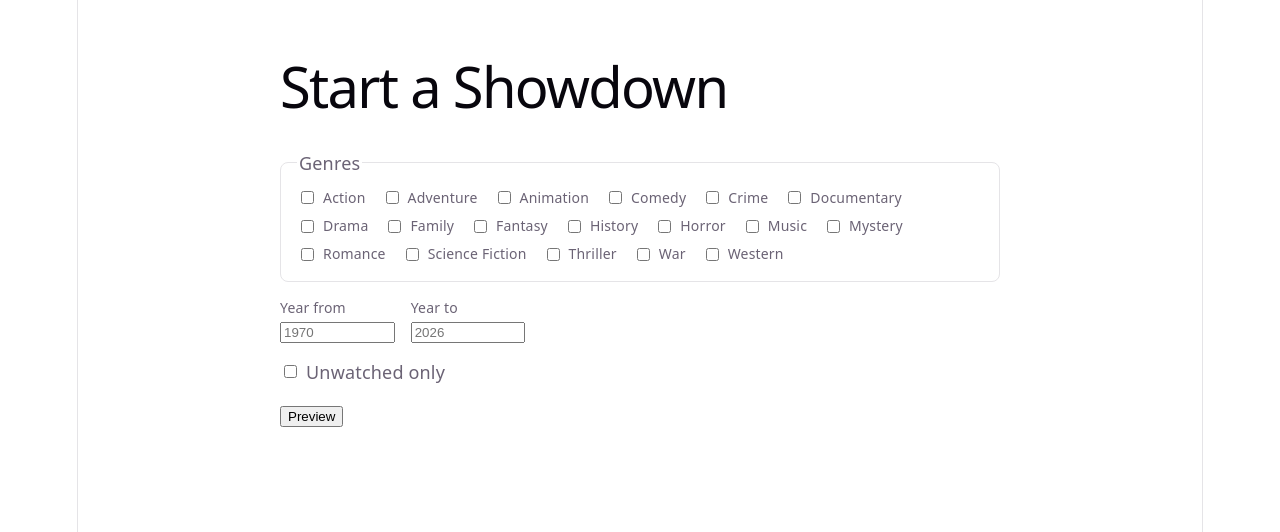
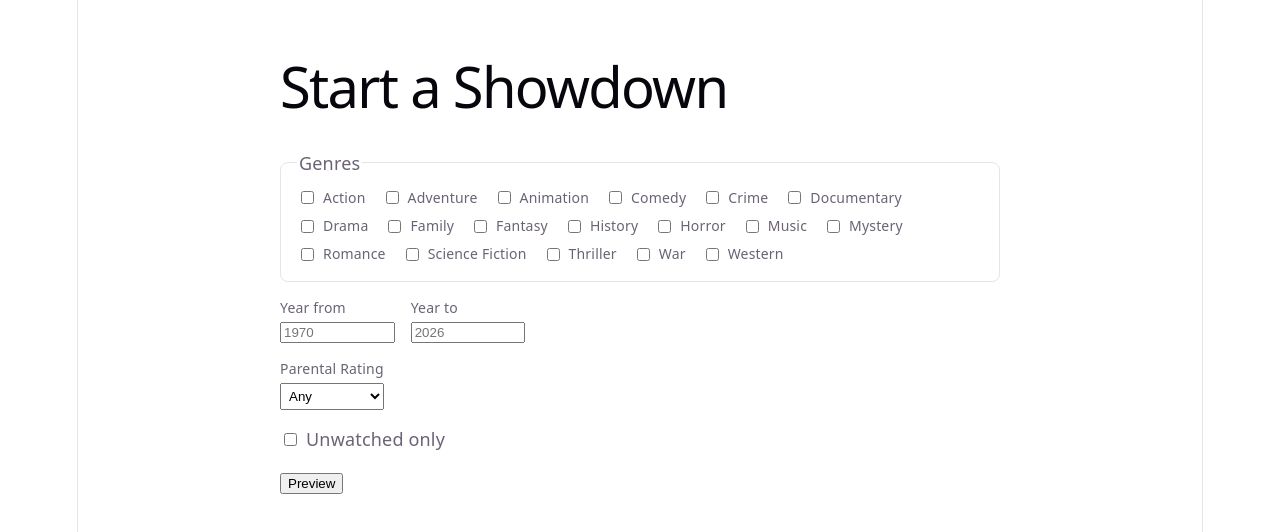
Before and after one commit to eiladin/MovieNightShowdown, a React (Vite) app in the folder web/: page /admin in a window 1280 px wide. Shown: the top 532 px of the page. Built offline with nearby package versions, Linux system fonts and the light colour scheme.

Commit message:
feat(web): add parental rating filter to admin setup

```diff
--- a/web/src/pages/AdminSetup.tsx
+++ b/web/src/pages/AdminSetup.tsx
@@ -35,6 +35,7 @@ export default function AdminSetup() {
   const [genres, setGenres] = useState<string[]>([])
   const [yearMin, setYearMin] = useState('')
   const [yearMax, setYearMax] = useState('')
+  const [officialRating, setOfficialRating] = useState('')
   const [unwatched, setUnwatched] = useState(false)
   const [preview, setPreview] = useState<PreviewResponse | null>(null)
   const [loading, setLoading] = useState(false)
@@ -49,6 +50,7 @@ export default function AdminSetup() {
       genres,
       yearMin: yearMin ? Number(yearMin) : undefined,
       yearMax: yearMax ? Number(yearMax) : undefined,
+      officialRating: officialRating || undefined,
       unwatched,
     }
   }
@@ -109,6 +111,18 @@ export default function AdminSetup() {
         </label>
       </div>
 
+      <label className="rating-select">
+        Parental Rating
+        <select value={officialRating} onChange={(e) => setOfficialRating(e.target.value)}>
+          <option value="">Any</option>
+          <option value="G">G</option>
+          <option value="PG">PG</option>
+          <option value="PG-13">PG-13</option>
+          <option value="R">R</option>
+          <option value="NC-17">NC-17</option>
+        </select>
+      </label>
+
       <label className="unwatched-toggle">
         <input type="checkbox" checked={unwatched} onChange={(e) => setUnwatched(e.target.checked)} />
         Unwatched only
--- a/web/src/styles/admin.css
+++ b/web/src/styles/admin.css
@@ -46,6 +46,19 @@
   width: 8em;
 }
 
+.rating-select {
+  display: flex;
+  flex-direction: column;
+  gap: 4px;
+  font-size: 14px;
+  margin: 16px 0;
+  width: max-content;
+}
+
+.rating-select select {
+  padding: 4px;
+}
+
 .unwatched-toggle {
   display: flex;
   align-items: center;
```
